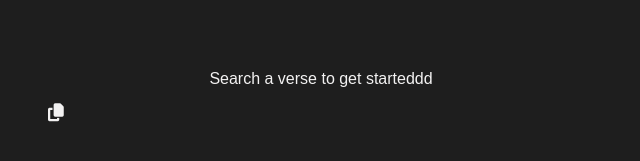
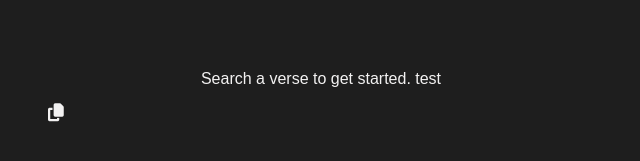
Before and after one commit to TtgStudioz/EasyBible, a plain HTML site: page index.html in a window 1280 px wide. Shown: the part 211-372 px from the top of the page, 319-959 px from the left. Drawn offline with Linux system fonts and the light colour scheme.

Commit message:
Fix typo in verseText paragraph

```diff
--- a/index.html
+++ b/index.html
@@ -14,7 +14,7 @@
 
   <div class="actualCenter">
     <div class="centered-div" >
-      <p id="verseText">Search a verse to get starteddd</p>
+      <p id="verseText">Search a verse to get started. test</p>
       <div class="tooltip" style="    margin-right: auto;
 ">
         <span class="tooltiptext" id="myTooltip">Copy</span>
```
